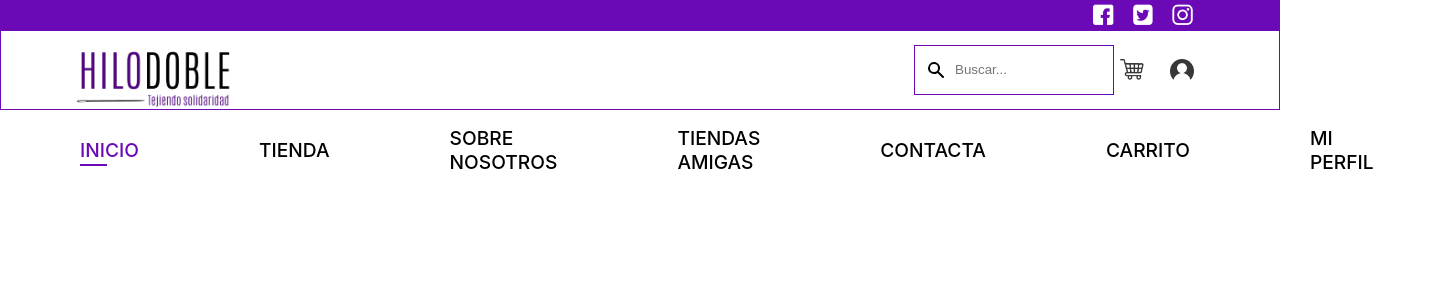
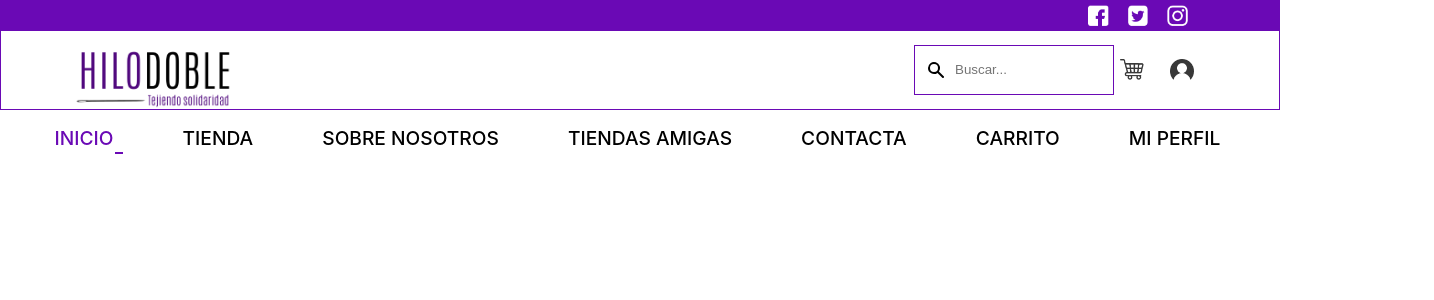
Before and after one commit to Albaric0que/hilodoble, a React (Create React App) app in the folder front/: page / in a window 1280 px wide. Shown: the top 300 px of the page, 1434 px wide, since content can reach past the window. Built offline with nearby package versions, Linux system fonts and the light colour scheme.

Commit message:
trying to fix header - responsive

```diff
--- a/front/src/components/header/Header.css
+++ b/front/src/components/header/Header.css
@@ -6,7 +6,6 @@
     border:1px solid #6a09b5;
     display: flex;
     justify-content: space-between;
-    align-items: center;
     padding: 0 60px;
 }
 
@@ -43,6 +42,7 @@
 
     .toggleMenu {
         display: block;
+        bottom: 80px;
     }
 
     .navbarDesktop {
--- a/front/src/components/header/Header.jsx
+++ b/front/src/components/header/Header.jsx
@@ -10,7 +10,7 @@ import './Header.css';
 function Header() {
   return (
     <>
-      <div className='headerDesktop'>
+      <div>
         <Head/>
         <div className='mainIcons'>
           <img className='logo' src={logo} alt="logo" />
--- a/front/src/components/header/head/Head.css
+++ b/front/src/components/header/head/Head.css
@@ -1,26 +1,28 @@
 .purpleBox {
     height: 30px;
+    width: 100%;
     background-color: #6A09B5;
-    display: flex;
-    justify-content: flex-end;
 }
 
 .fbIcon, .twIcon, .igIcon {
     height: 1.3rem;
+    width: auto;
 }
 
 .smIcons {
     display: flex;
     justify-content: space-between;
-    justify-items: center;
     width: 100px;
-    position: relative;
-    padding-top: 4px;
+/*     position: relative;
+    padding-top: 4px; */
     margin-right: 87px;
+    position: absolute;
+    right: 5px;
+    top: 5px;
 }
 
-@media screen and (max-width:769px){
+/* @media screen and (max-width:769px){
     .smIcons {
         margin-right: 30px;
     }
-}
+} */
--- a/front/src/components/header/navbar/Navbar.css
+++ b/front/src/components/header/navbar/Navbar.css
@@ -8,8 +8,11 @@
 }
 
 #navbar li {
+    display: flex;
+    flex-direction: row;
     list-style: none;
-    padding: 0 60px;
+/*     padding: 0 60px; */
+    margin: 0 auto 0 auto;
     position: relative;
 }
 
```
